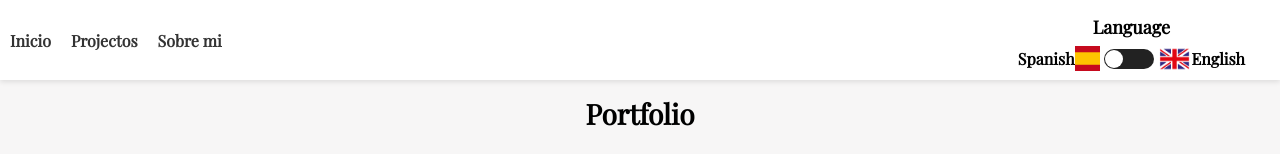
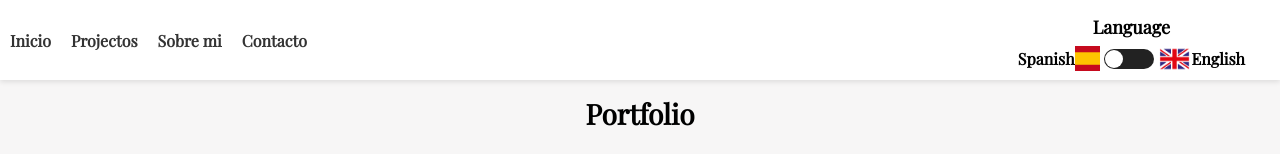
Before and after one commit to GastonSoliz/portfolio-app, a React (Vite) app: page /work in a window 1280 px wide. Shown: the top 154 px of the page. Built offline with nearby package versions, Linux system fonts and the light colour scheme.

Commit message:
adding contact redirection

```diff
--- a/src/components/NavBar/NavBar.jsx
+++ b/src/components/NavBar/NavBar.jsx
@@ -60,6 +60,11 @@ export default function NavBar() {
               {lang === "es" ? "Sobre mi" : "About me"}
             </Link>
           </li>
+          <li>
+            <Link to="/contact" onClick={handleBar}>
+              {lang === "es" ? "Contacto" : "Contact"}
+            </Link>
+          </li>
         </ul>
       )}
       <ToggleButton />
```
